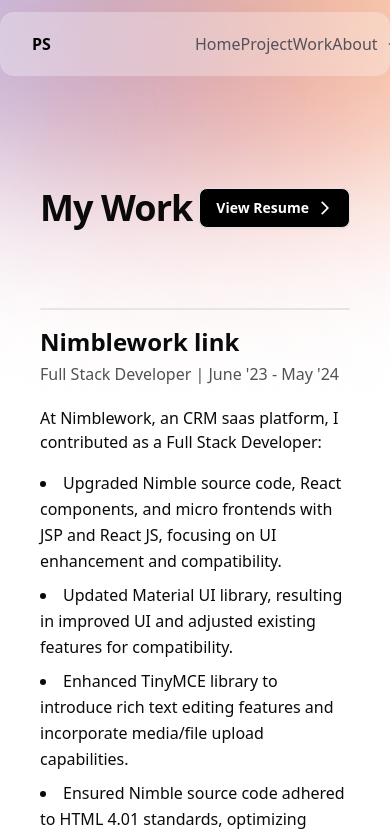
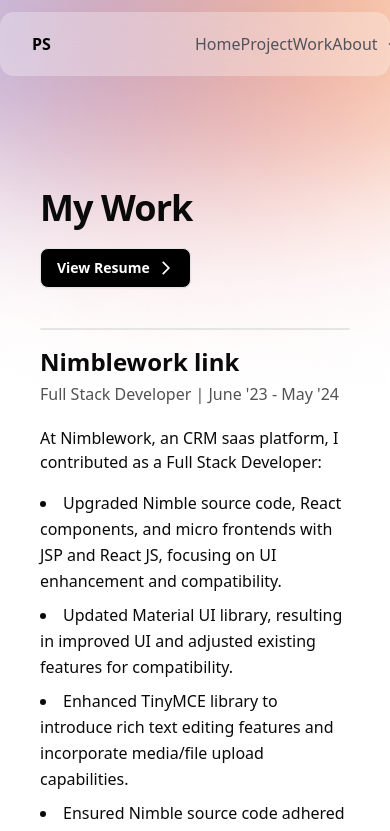
Before and after one commit to prashantsingh5356/portfolio, a Next.js app: page /work in a window 390 px wide. Shown: the top 831 px of the page. Built offline with nearby package versions, Linux system fonts and the light colour scheme.

Commit message:
style changes in work section

```diff
--- a/app/project/_components/TextHoverEffectSection.tsx
+++ b/app/project/_components/TextHoverEffectSection.tsx
@@ -3,7 +3,7 @@
 
 function TextHoverEffectSection() {
   return (
-    <div className="h-[10rem] flex items-center justify-center">
+    <div className="h-[10rem] w-full flex items-center justify-center">
       <TextHoverEffect text="PROJECTS" />
     </div>
   );
--- a/app/work/_components/HeadingWorkSection.tsx
+++ b/app/work/_components/HeadingWorkSection.tsx
@@ -5,7 +5,7 @@
 
 const HeadingWorkSection = () => {
   return (
-    <div className="flex justify-between w-full  mt-25 mb-20 ">
+    <div className="flex flex-col gap-5 sm:flex sm:flex-row sm:justify-between w-full  mt-25 mb-10 sm:mb-20">
       <div className="h-full ">
         <h1 className="font-extrabold  tracking-tight text-4xl">My Work</h1>
       </div>
```
